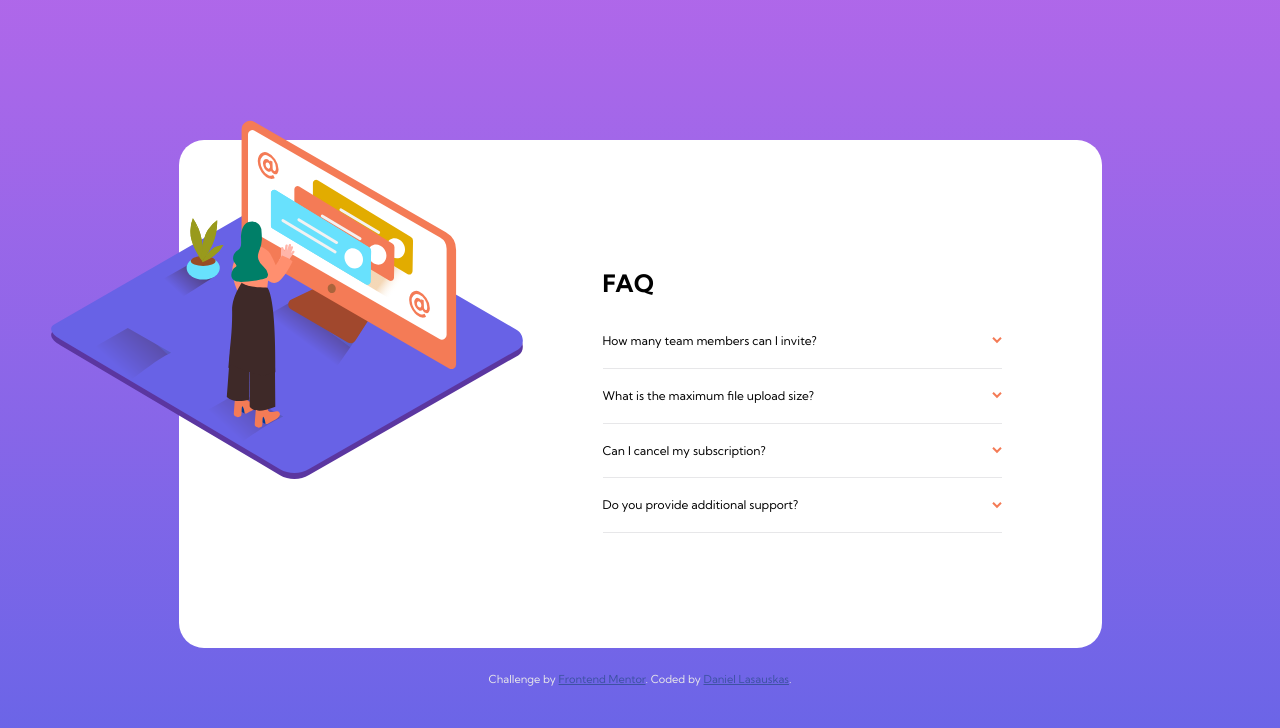
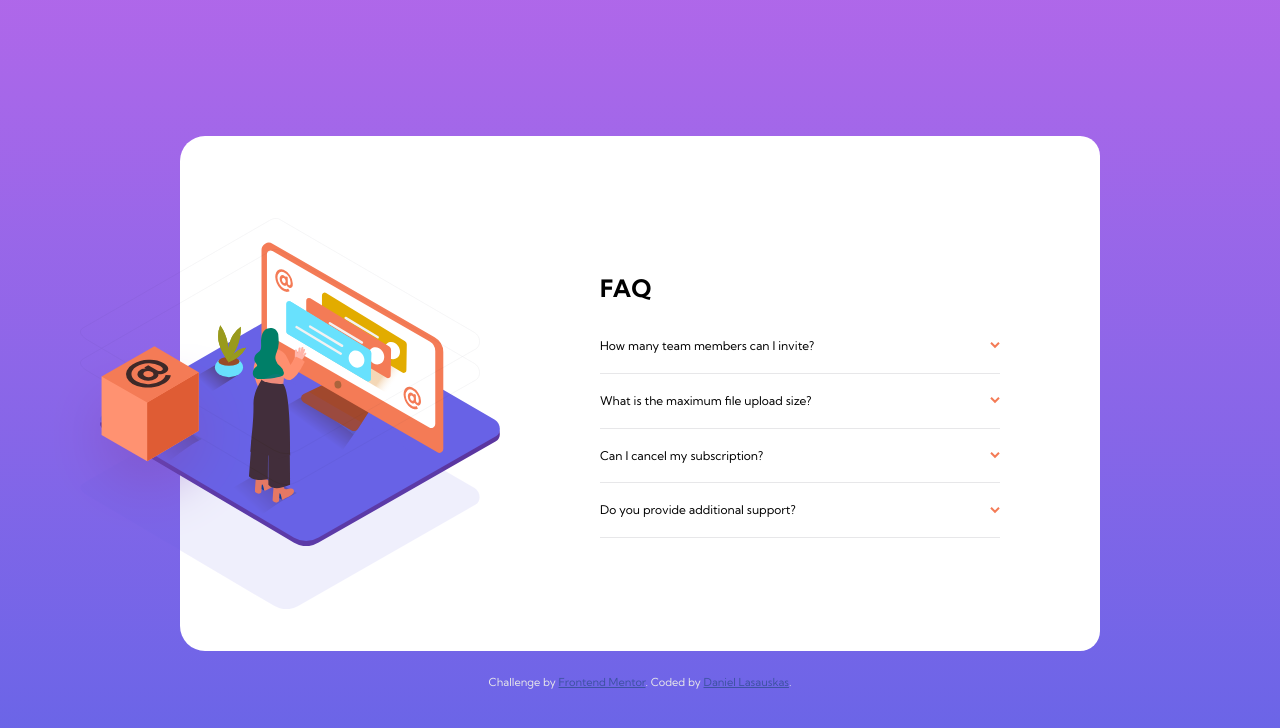
Before and after one commit to mazinger086/FAQ-Accordion-Card, a plain HTML site: page index.html in a window 1280 px wide. Shown: the top 728 px of the page. Drawn offline with Linux system fonts and the light colour scheme.

Commit message:
Fixing card issues

```diff
--- a/css/style.css
+++ b/css/style.css
@@ -66,55 +66,109 @@ html {
   }
 
   .card-container {
-    display:flex;
+    /* display:flex;
     flex-direction: column;
-    align-items: center;
+    align-items: center; */
+
+    background-color: #fff;
+    border-radius: 25px;
   }
 
   @media (min-width: 768px){
     .card-container {
-      min-width: 923px;
-      min-height: 508px;
-      flex-direction: row;
-      background-color: #fff;
-      border-radius: 25px;
-      padding: 2.5rem 10rem 2.5rem 2.5rem;
+      display: grid;
+      grid-template-columns: 400px 500px;
+      grid-column-gap: 20px;
+      min-width: 900px;
+
+    }
+
   }
 
   .card-image {
-      width: 50%;
+    position: relative;
+    display: flex;
+    flex-direction: column;
+    justify-content: center;
+    align-items: center;
+
   }
 
-    .card {
-      width: 50%;
+ .card-image .img-one {
+    position: absolute;
+    top: -100px;
+    display: flex;
+    justify-content: center;
+    align-items: center;
+    z-index: 2;
+ }
+
+ .card-image .img-one img {
+    width: 70%;
+ }
+
+
+ .card-image .img-two {
+   display: none;
+ }
+
+ @media (min-width:768px) {
+
+  .card-image .img-one {
+    display: none;
+  }
+
+  .card-image .img-two {
+    display: flex;
+    right: 80px;
+    position: relative;
   }
  }
 
-  .hero {
-    position: relative;
+ .card-image .img-three {
+  position: absolute;
+  display: flex;
+  justify-content: center;
+  align-items: center;
   z-index: 1;
-    top: 8rem;
-    left: 0%;
-    max-width: 25rem;
+  top: 0;
+}
+
+.card-image .img-four {
+  display: none;
 }
 
 @media (min-width:768px){
-    .hero {
+  .card-image .img-three {
+    display: none;
+  }
+  .card-image .img-four {
     position: absolute;
+    display: flex;
+    justify-content: center;
+    align-items: center;
     z-index: 1;
-      top: 15%;
-      left: 4%;
+    width: 100%;
+    height: 100%;
+    left: -100px;
+    top: 20px;
+  }
 
-      max-width: 100%;
+  .card-image::after {
+    position: absolute;
+    content: '';
+    width: 200px;
+    height: 200px;
+    background-image: url(../images/illustration-box-desktop.svg);
+    background-size: cover;
+    background-position: center center;
+    z-index: 3;
+    top: 208px;
+    left: -130px;
+
   }
 }
 
-  @media (min-width:1920px) {
-    .hero {
-      top: 30%;
-      left: 20%;
-    }
-  }
 
   .card {
     position: relative;
@@ -126,9 +180,11 @@ html {
     padding: 13rem 2.5rem 2.5rem 2.5rem;
   }
 
-  @media (min-width: 768px){
+  @media (min-width: 1200px){
     .card {
-      padding: 0;
+      padding: 1rem 10rem 0rem 0;
+      justify-content: center;
+      height: 51.5rem;
     }
   }
 
--- a/index.html
+++ b/index.html
@@ -21,7 +21,23 @@
   <main class="container">
     <div class="card-container">
       <div class="card-image">
-        <img class="hero" src="images/illustration-woman-online-desktop.svg" alt="">
+          <div class="img-one">
+            <img src="images/illustration-woman-online-mobile.svg" alt="">
+          </div>
+
+          <div class="img-two">
+            <img src="images/illustration-woman-online-desktop.svg" alt="">
+
+          </div>
+
+          <div class="img-three">
+            <img src="images/bg-pattern-mobile.svg" alt="">
+          </div>
+
+          <div class="img-four">
+            <img src="images/bg-pattern-desktop.svg" alt="">
+          </div>
+
       </div>
       <div class="card">
         <h1>FAQ</h1>
```
Lines whose indentation alone changed are shown as unchanged.
